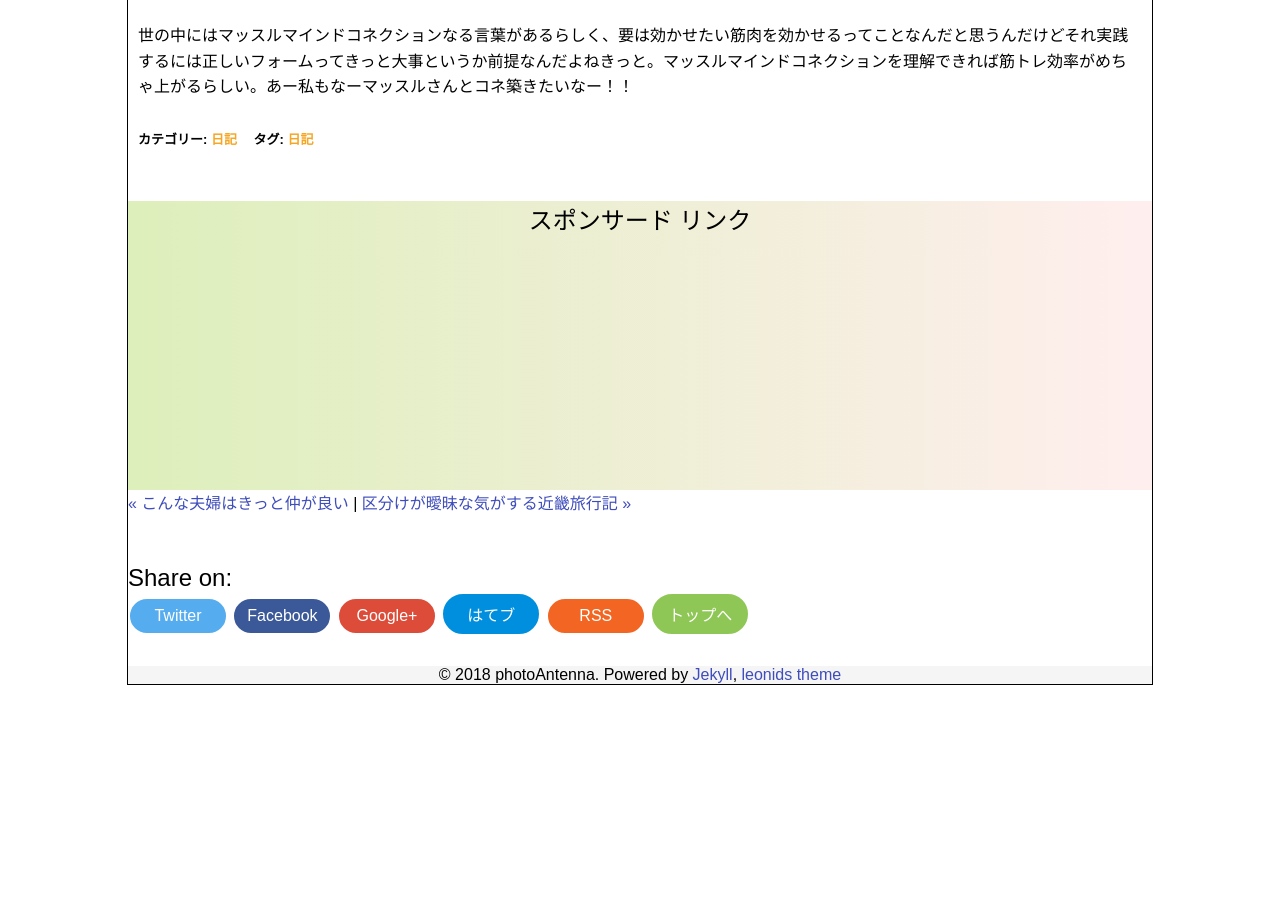
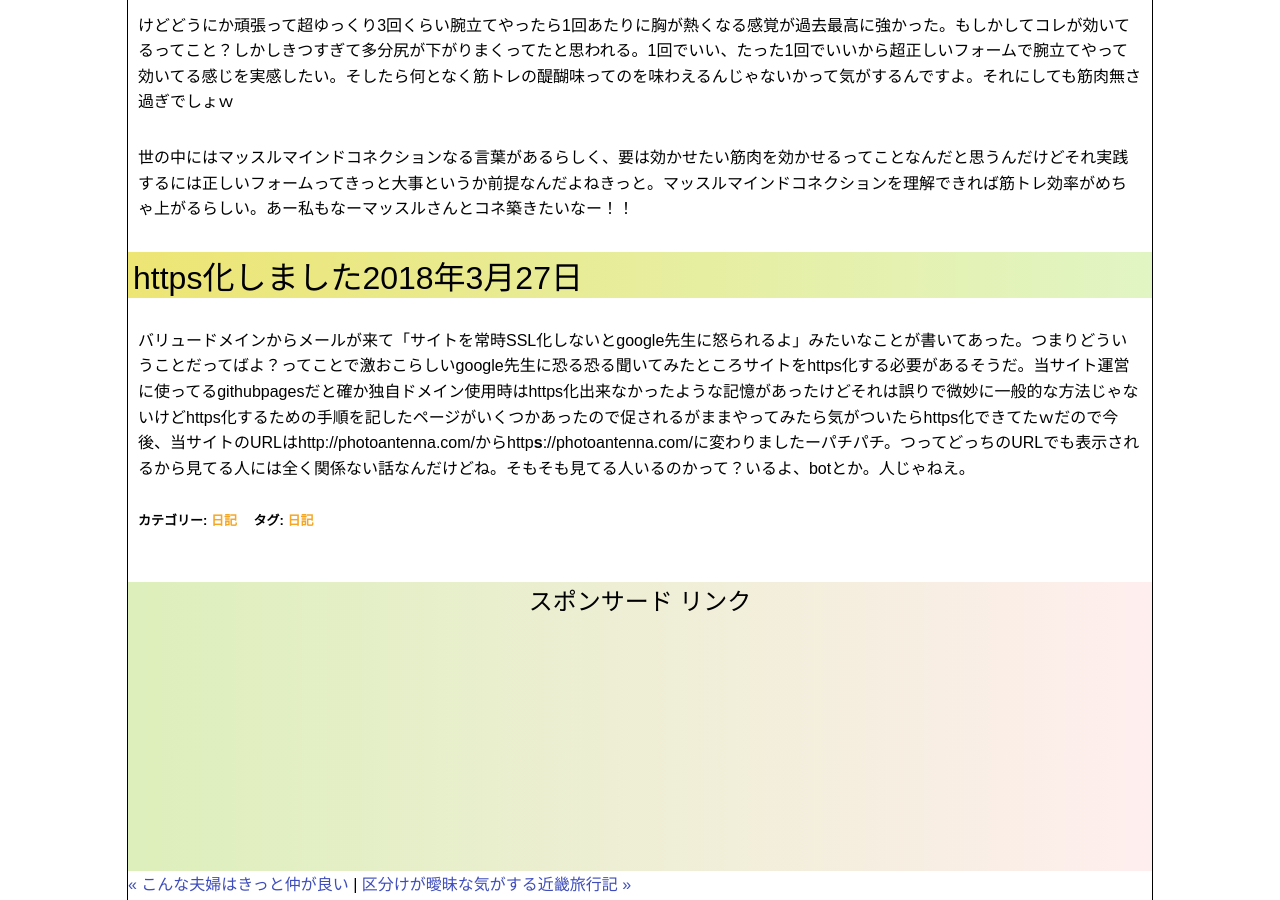
Before and after one commit to photoantenna/photoantenna.github.io, a Jekyll site: the page built from _posts/2018-03-01-diary.md, in a window 1280 px wide and 900 px high, scrolled down 5345 px. Built offline with Jekyll 4.4.1, drawn with Linux system fonts in a browser that asks for light colours; before the commit the page ends 6038 px from its top, so only the background shows below that; some of the changed text lies outside the part shown.

Commit message:
日記更新

```diff
--- a/_posts/2018-03-01-diary.md
+++ b/_posts/2018-03-01-diary.md
@@ -2,12 +2,12 @@
 layout: post
 title: "徐々に春の匂いが漂ってきたけどまだ寒い頃の日記"
 permalink: diary06
-excerpt: "updated2018-03-21,日常のことや出来事に対する自分の反応を文章化していこうのコーナーです。特にテーマも設けずにつらつらと書いていくとっても楽しいコーナーです。見る人にとって楽しいコーナーかどうかは定かではありませんよー"
+excerpt: "updated2018-03-27,日常のことや出来事に対する自分の反応を文章化していこうのコーナーです。特にテーマも設けずにつらつらと書いていくとっても楽しいコーナーです。見る人にとって楽しいコーナーかどうかは定かではありませんよー"
 categories: "日記"
 tags: "日記"
 keywords: "日記, 掃除, いちご煮, ワイヤレススピーカー, SVXY, 鶏レバー, スロートレーニング"
 mokuji: true
-update: 2018-03-21
+update: 2018-03-27
 image:
   feature: diary.jpg
 ---
@@ -46,7 +46,7 @@ image:
 
 というわけでレバ0.5倍となったSVXY、下げ幅が小さくなったので今はとりあえず買って一定期間後に含み損だったら買い増しして購入単価を下げ続けるのが吉っす多分。市場が穏やかになったらぼちぼち利確して利益は米国viに回しましょう。もしくは頑張ってIBでオプション始めるのも良いかもしれないね。やっぱオプションって安心感増すと思うんだよなぁ〜。まだやったことないけど。
 
-[http://www.proshares.com/funds/](http://www.proshares.com/funds/)
+<iframe style="border:none;display:block;margin:0 auto;overflow:hidden;height:155px;width:80%;max-width:80%;" title="ProShares ETFs: Products" src="http://hatenablog.com/embed?url=http://www.proshares.com/funds/#fundGroup=volatility"></iframe>
 
 ### 鶏レバーに初挑戦した2018年3月13日
 
@@ -79,3 +79,7 @@ VIXショックから一ヶ月以上が経過し3月の米国viの価格調整
 けどどうにか頑張って超ゆっくり3回くらい腕立てやったら1回あたりに胸が熱くなる感覚が過去最高に強かった。もしかしてコレが効いてるってこと？しかしきつすぎて多分尻が下がりまくってたと思われる。1回でいい、たった1回でいいから超正しいフォームで腕立てやって効いてる感じを実感したい。そしたら何となく筋トレの醍醐味ってのを味わえるんじゃないかって気がするんですよ。それにしても筋肉無さ過ぎでしょｗ
 
 世の中にはマッスルマインドコネクションなる言葉があるらしく、要は効かせたい筋肉を効かせるってことなんだと思うんだけどそれ実践するには正しいフォームってきっと大事というか前提なんだよねきっと。マッスルマインドコネクションを理解できれば筋トレ効率がめちゃ上がるらしい。あー私もなーマッスルさんとコネ築きたいなー！！
+
+### https化しました2018年3月27日
+
+バリュードメインからメールが来て「サイトを常時SSL化しないとgoogle先生に怒られるよ」みたいなことが書いてあった。つまりどういうことだってばよ？ってことで激おこらしいgoogle先生に恐る恐る聞いてみたところサイトをhttps化する必要があるそうだ。当サイト運営に使ってるgithubpagesだと確か独自ドメイン使用時はhttps化出来なかったような記憶があったけどそれは誤りで微妙に一般的な方法じゃないけどhttps化するための手順を記したページがいくつかあったので促されるがままやってみたら気がついたらhttps化できてたｗだので今後、当サイトのURLはhttp://photoantenna.com/からhttp**s**://photoantenna.com/に変わりましたーパチパチ。つってどっちのURLでも表示されるから見てる人には全く関係ない話なんだけどね。そもそも見てる人いるのかって？いるよ、botとか。人じゃねえ。
```
